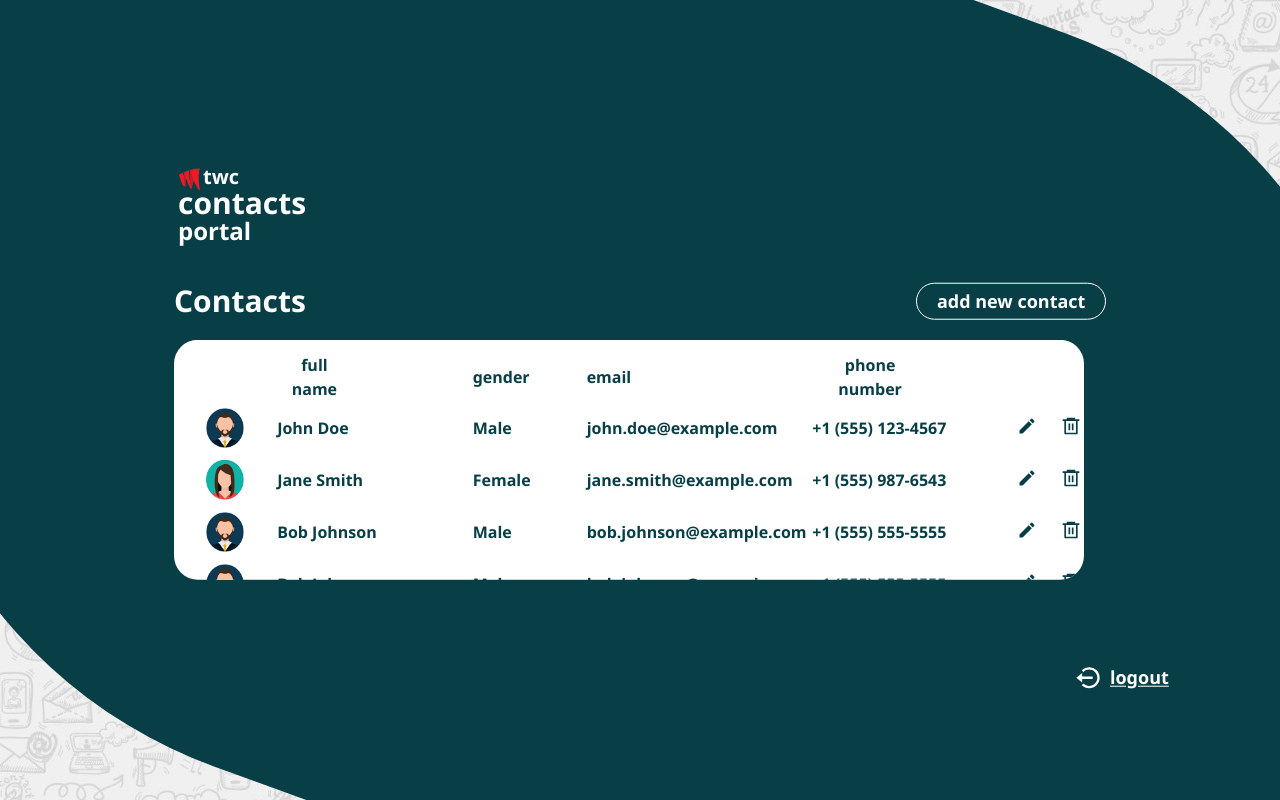
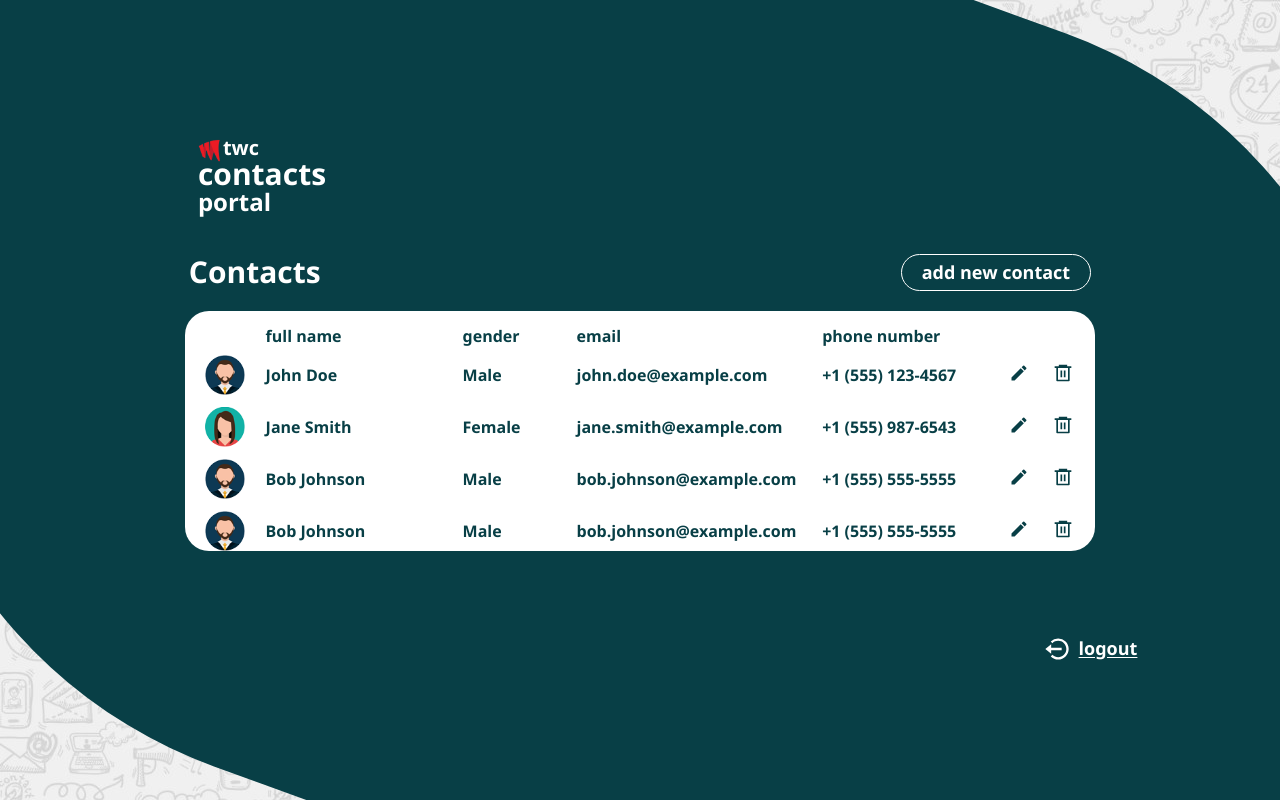
Before and after one commit to viraj458/twc_web_next, a Next.js app: page /contacts in a window 1280 px wide. Built offline with nearby package versions, Linux system fonts and the light colour scheme.

Commit message:
feat: modified contact list page

```diff
--- a/app/components/ContactList.tsx
+++ b/app/components/ContactList.tsx
@@ -21,18 +21,18 @@ export default function ContactList({ contacts }: Props): JSX.Element {
         <table>
           <tbody>
             <tr className=" text-m">
-              <th className="px-8 py-[6px]"> </th>
+              <th className="px-5 py-[6px]"> </th>
               <th className="pr-[120px]">full name</th>
               <th className="pr-14">gender</th>
-              <th className="pr-[180px]">email</th>
-              <th className="pr-[80px]">phone number</th>
+              <th className="pr-[200px]">email</th>
+              <th className="pr-[60px]">phone number</th>
               <th className="pr-5"> </th>
-              <th> </th>
+              <th className="pr-5"> </th>
             </tr>
 
             {contacts.map((contact: Contact) => (
               <tr key={contact.id}>
-                <td className="px-8 py-[6px]">
+                <td className="px-5 py-[6px]">
                   {contact.gender === 'Male' ? (
                     <Image className="w-10 h-10" src={male} alt="Male" />
                   ) : (
--- a/app/contacts/page.tsx
+++ b/app/contacts/page.tsx
@@ -57,12 +57,13 @@ const contacts = [
 
 export default function Contacts() {
   return (
-    <div className="image w-screen h-screen flex  items-center justify-center fixed">
-      <div className="absolute w-[1530px] h-[980px] bg-[#083F46] rounded-full rotate-[20deg]">
-        <div className="justify-center ml-[300px] mt-[200px] rotate-[-20deg]">
+    <div className="image w-screen h-screen flex items-center justify-center fixed">
+      <div className="w-[1530px] h-[980px] bg-[#083F46] rounded-full rotate-[20deg] fixed" />
+      <div className="absolute flex flex-col items-center">
+        <div className="ml-[-760px]">
           <LogoWhite />
-
-          <div className="flex gap-[610px] mb-5 mt-9">
+        </div>
+        <div className="flex gap-[580px] mb-5 mt-9">
           <p className="font-bold text-3xl text-white">Contacts</p>
           <Link href="/contacts/new">
             <button
@@ -74,7 +75,7 @@ export default function Contacts() {
           </Link>
         </div>
 
-          <div className="bg-white rounded-3xl mr-[320px] h-60 overflow-y-scroll scrollbar-none">
+        <div className="bg-white rounded-3xl h-60 overflow-y-scroll scrollbar-none">
           {contacts && <ContactList contacts={contacts} />}
         </div>
 
@@ -89,6 +90,5 @@ export default function Contacts() {
         </div>
       </div>
     </div>
-    </div>
   );
 }
```
Lines whose indentation alone changed are shown as unchanged.
